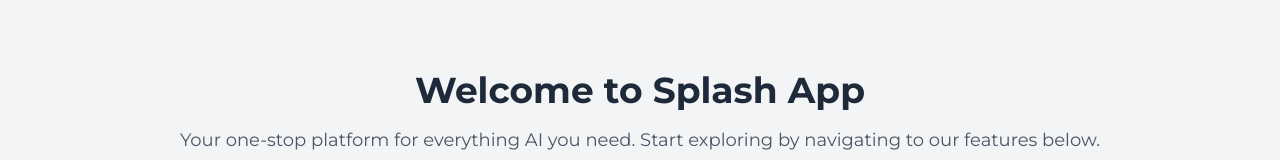
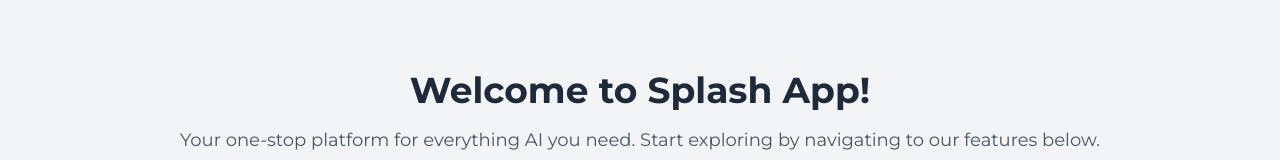
Before and after one commit to Faithy-dev/alx-project-0x03-setup, a Next.js app in the folder alx-project-0x03/: page / in a window 1280 px wide. Shown: the part 254-414 px from the top of the page. Built offline with nearby package versions, Linux system fonts and the light colour scheme.

Commit message:
Update index.tsx

```diff
--- a/alx-project-0x03/pages/index.tsx
+++ b/alx-project-0x03/pages/index.tsx
@@ -16,7 +16,8 @@ export default function Home() {
     <div className="min-h-screen bg-gray-100 flex flex-col justify-center items-center text-center">
       {/* Welcome Message */}
       <h1 className="text-4xl font-bold text-gray-800 mb-4">
-        Welcome to Splash App </h1>
+        Welcome to Splash App!
+      </h1>
       <p className="text-lg text-gray-600 mb-8">
         Your one-stop platform for everything AI you need. Start exploring by
         navigating to our features below.
```
